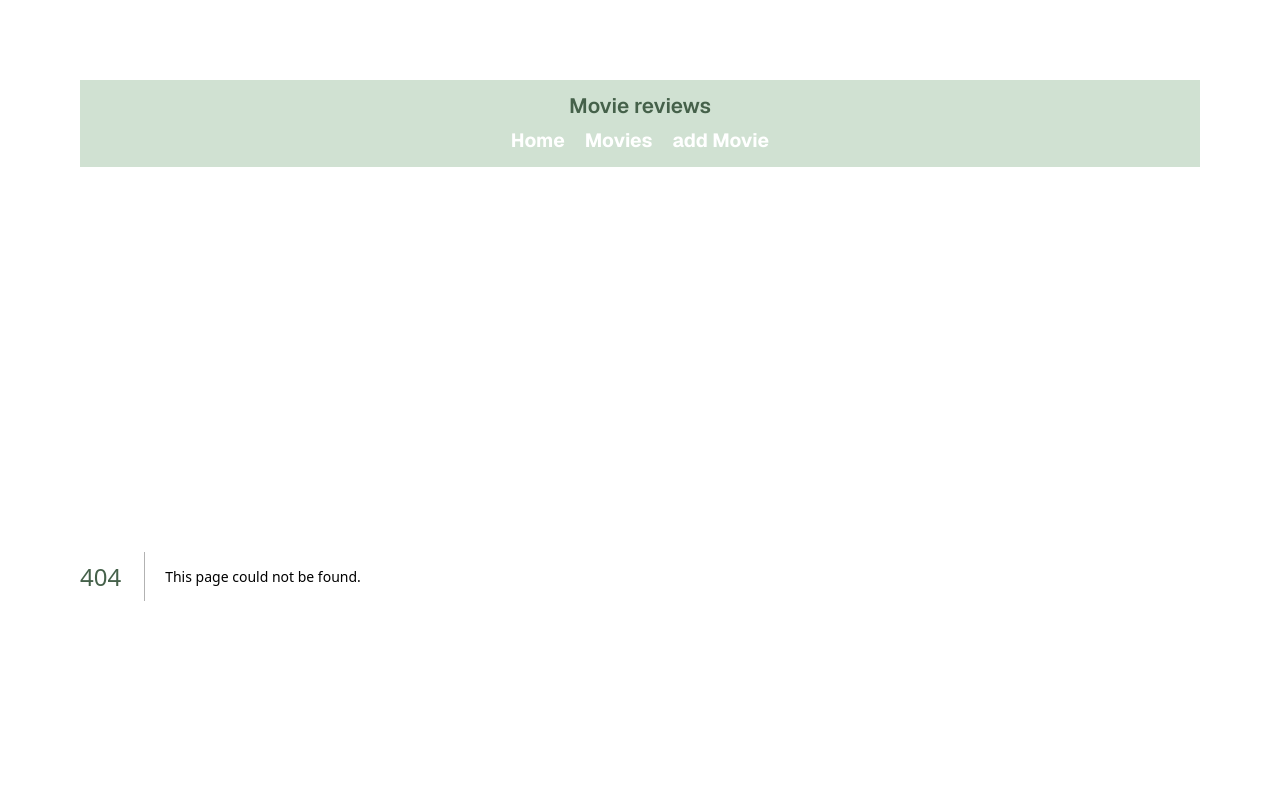
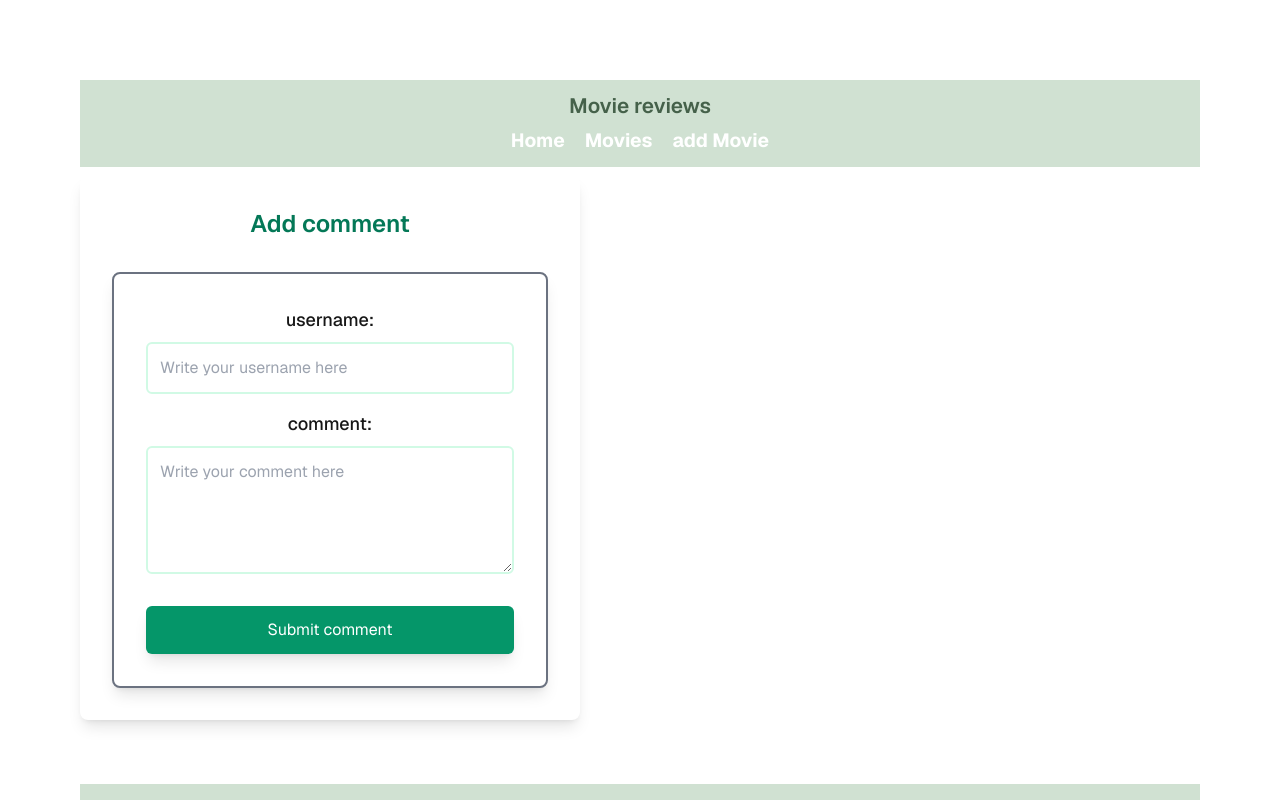
Before and after one commit to Amishka-Sayyid/BlogWebsite-Wk8, a Next.js app: page /new-comment in a window 1280 px wide. Before the commit this address had no page. Shown: the top 800 px of the page. Built offline with nearby package versions, Linux system fonts and the light colour scheme; no server answers.

Commit message:
created a comment form in another route but i guess in need to make it in the component using react so i could render it inside the single movie page

```diff
--- a/src/app/api/delete-movie/[id]/page.js
+++ b/src/app/api/delete-movie/[id]/page.js
@@ -1,7 +1,7 @@
 import { db } from "@/utils/dbConnection";
 
-export default async function Delete(req, { params }) {
-  const { id } = params;
+export default async function handleDelete(req, res) {
+  const { id } = req.query;
   console.log(`${id}`);
   try {
     // Check if ID exists
--- a/src/app/moviePosts/[id]/page.js
+++ b/src/app/moviePosts/[id]/page.js
@@ -1,7 +1,7 @@
 import { db } from "@/utils/dbConnection";
 import Link from "next/link";
 import Image from "next/image";
-
+import NewComment from "../../new-comment";
 export default async function SingleMoviePage({ params }) {
   const { id } = params;
 
@@ -15,6 +15,7 @@ export default async function SingleMoviePage({ params }) {
   console.log(wrangledMovie);
 
   return (
+    <div>
       <div className="flex flex-col items-center justify-center">
         <h1>{wrangledMovie.title}</h1>
         <Image
@@ -26,9 +27,17 @@ export default async function SingleMoviePage({ params }) {
         />
         <p>{wrangledMovie.content}</p>
 
-      <Link href="/moviePosts" className="text-emerald-500 hover:text-blue-700">
+        <Link
+          href="/moviePosts"
+          className="text-emerald-500 hover:text-blue-700"
+        >
           Back to Movies
         </Link>
       </div>
+
+      <div>
+        <NewComment movieId={wrangledMovie.id} />
+      </div>
+    </div>
   );
 }
--- /dev/null
+++ b/src/app/new-comment/page.js
@@ -0,0 +1,67 @@
+import { db } from "@/utils/dbConnection";
+import { revalidatePath } from "next/cache";
+import { redirect } from "next/navigation";
+
+export default function NewComment({ movieId }) {
+  async function handleSubmit(formValues) {
+    "use server";
+
+    const username = formValues.get("username");
+    const comment = formValues.get("comment");
+    const postsId = movieId;
+
+    db.query(
+      `INSERT INTO moviePosts (username, comment, postsId) VALUES ($1, $2, $3)`,
+      [username, comment, postsId]
+    );
+    revalidatePath("/moviePosts/${movieId}");
+
+    redirect("/moviePosts/${movieId}");
+  }
+
+  return (
+    <>
+      <div className="flex flex-col items-center justify-center w-full sm:w-[500px] max-w-lg p-8  rounded-lg shadow-lg bg-white">
+        <h1 className="text-center text-2xl font-semibold mb-8 text-emerald-700">
+          Add comment
+        </h1>
+
+        <form
+          action={handleSubmit}
+          className="flex flex-col justify-center items-center border-2 border-solid border-gray-500 w-full max-w-3xl p-8 rounded-lg shadow-lg bg-white"
+        >
+          <label htmlFor="username" className="text-lg font-medium mb-2">
+            username:
+          </label>
+          <input
+            type="text"
+            name="username"
+            id="username"
+            placeholder="Write your username here "
+            required
+            className="w-full p-3 mb-4 text-gray-800 rounded-md border-2 border-emerald-100   "
+          />
+          <label htmlFor="comment" className="text-lg font-medium mb-2">
+            comment:
+          </label>
+          <textarea
+            type="text"
+            name="comment"
+            id="comment"
+            placeholder="Write your comment here"
+            required
+            className="w-full p-3 mb-4 text-gray-800 rounded-md border-2 border-emerald-100 h-32  "
+          />
+          {/* hidden */}
+          <input type="hidden" name="postsId" value={movieId} />
+          <button
+            type="submit"
+            className="w-full py-3 px-4 mt-4 text-white bg-emerald-600 rounded-md shadow-lg hover:bg-emerald-500 "
+          >
+            Submit comment
+          </button>
+        </form>
+      </div>
+    </>
+  );
+}
--- a/src/components/DeleteButton.jsx
+++ b/src/components/DeleteButton.jsx
@@ -9,12 +9,12 @@ export default function DeleteButton({ id }) {
     if (window.confirm("Are you sure you want to delete this movie?")) {
       setremove(true);
       try {
-        const res = await fetch(`/api/delete-movie/${id}`, {
+        const response = await fetch(`/api/delete-movie/${id}`, {
           method: "DELETE",
         });
 
         // Check if the request was successful
-        if (res.ok) {
+        if (response.ok) {
           alert("Movie deleted successfully");
           revalidatePath("/moviePosts");
 
```
Lines whose indentation alone changed are shown as unchanged.
